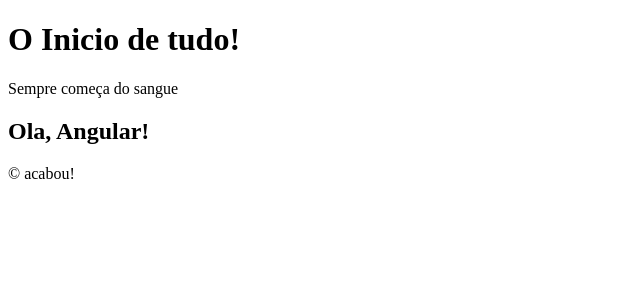
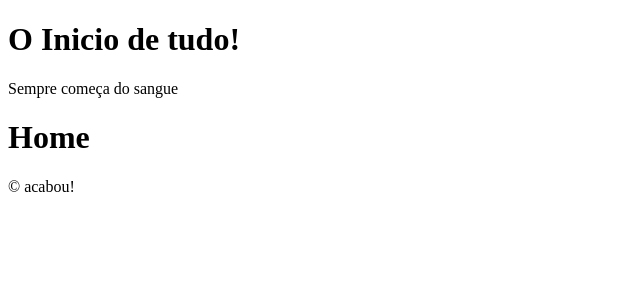
Before and after one commit to Jorge-Rodrigo/learning_angular_01, an Angular app: page / in a window 1280 px wide. Shown: the top 300 px of the page, without its empty margins (0-640 px from the left). Built offline with nearby package versions, Linux system fonts and the light colour scheme.

Commit message:
feat: route home, contacts

```diff
--- a/src/app/app.component.html
+++ b/src/app/app.component.html
@@ -1,9 +1,5 @@
 <app-header></app-header>
-<main>
-  <h2>
-    Ola, Angular!
-  </h2>
-</main>
-<app-footer></app-footer>
 
 <router-outlet />
+
+<app-footer></app-footer>
--- a/src/app/app.routes.ts
+++ b/src/app/app.routes.ts
@@ -1,3 +1,8 @@
 import { Routes } from '@angular/router';
+import { HomeComponent } from './pages/home/home.component';
+import { ContactComponent } from './pages/contact/contact.component';
 
-export const routes: Routes = [];
+export const routes: Routes = [
+    {path:"",component: HomeComponent},
+    {path: "contatos", component: ContactComponent}
+];
--- /dev/null
+++ b/src/app/pages/contact/contact.component.html
@@ -0,0 +1,3 @@
+<div>
+    <h1>Contatos</h1>
+</div>
--- /dev/null
+++ b/src/app/pages/home/home.component.html
@@ -0,0 +1,3 @@
+<div>
+    <h1>Home</h1>
+</div>
```
Also changed, not shown: src/app/pages/contact/contact.component.ts (added, +12 -0 lines), src/app/pages/home/home.component.ts (added, +12 -0 lines), src/app/pages/contact/contact.component.css (added), src/app/pages/home/home.component.css (added), 2 other files (tests, documents, lock files or other folders).
